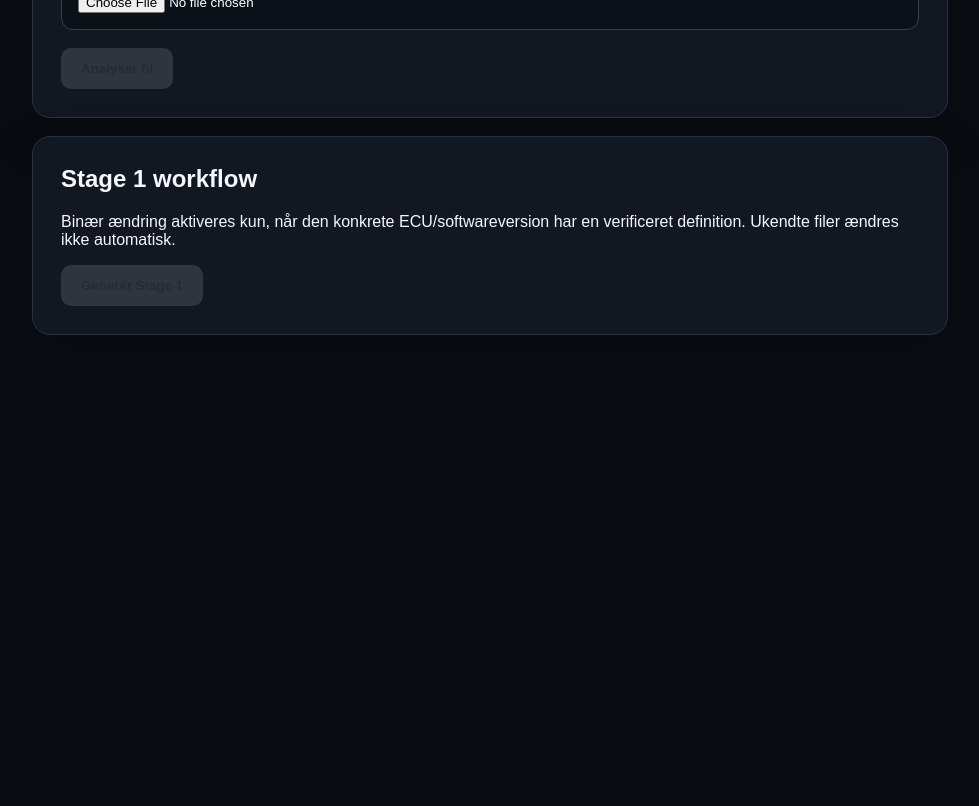
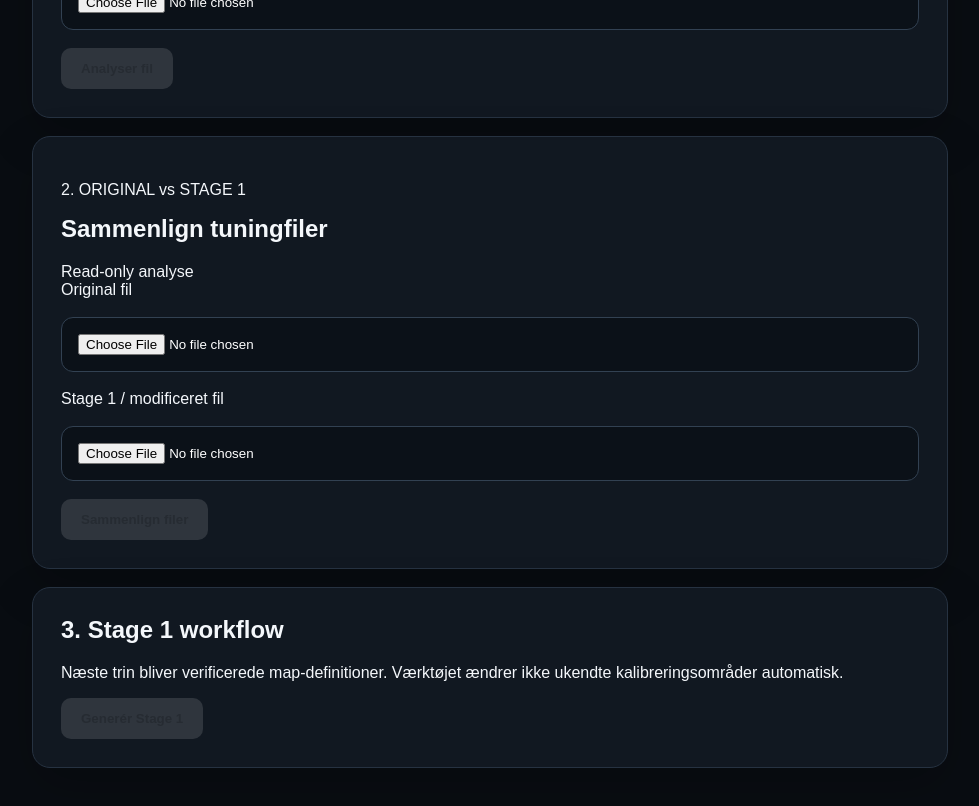
Before and after one commit to lundsmedia/vesttune, a Next.js app: page / in a window 1280 px wide. Shown: the part 400-1206 px from the top of the page, without its empty margins (150-1129 px from the left). Before the commit the page ends 809 px from the top, so only its background shows below. Built offline with nearby package versions, Linux system fonts and the light colour scheme.

Commit message:
Add original vs Stage 1 comparison UI

```diff
--- a/app/page.tsx
+++ b/app/page.tsx
@@ -2,10 +2,138 @@
 
 import { useState } from 'react';
 
-type Analysis={name:string;size:number;sha256:string;family:string;identifiers:string[]};
+type Analysis = {
+  name: string;
+  size: number;
+  sha256: string;
+  family: string;
+  identifiers: string[];
+  vehicleProfile: string | null;
+  confidence: string;
+  matchedDefinition: string | null;
+};
 
-export default function Home(){
- const [file,setFile]=useState<File|null>(null); const [result,setResult]=useState<Analysis|null>(null); const [loading,setLoading]=useState(false);
- async function analyze(){ if(!file)return; setLoading(true); const fd=new FormData(); fd.append('file',file); const r=await fetch('/api/analyze',{method:'POST',body:fd}); setResult(await r.json()); setLoading(false); }
- return <main className="wrap"><section className="hero"><p className="eyebrow">VESTSJÆLLAND CHIPTUNING</p><h1>Vest Tune File Tool</h1><p className="lead">Upload en original ECU-fil og få fil-ID, fingerprint og ECU-familie analyseret.</p></section><section className="card"><h2>1. Upload ECU-fil</h2><input type="file" accept=".bin,.ori,.mod" onChange={e=>{setFile(e.target.files?.[0]||null);setResult(null)}}/><button disabled={!file||loading} onClick={analyze}>{loading?'Analyserer...':'Analyser fil'}</button>{result&&<div className="result"><div><b>Fil</b><span>{result.name}</span></div><div><b>Størrelse</b><span>{result.size.toLocaleString('da-DK')} bytes</span></div><div><b>ECU-familie</b><span>{result.family}</span></div><div><b>SHA-256</b><code>{result.sha256}</code></div><div><b>Fundne ID&apos;er</b><span>{result.identifiers.length?result.identifiers.join(' · '):'Ingen sikre ID’er fundet'}</span></div></div>}</section><section className="card"><h2>Stage 1 workflow</h2><p>Binær ændring aktiveres kun, når den konkrete ECU/softwareversion har en verificeret definition. Ukendte filer ændres ikke automatisk.</p><button disabled>Generér Stage 1</button></section></main>
+type CompareResult = {
+  originalName: string;
+  modifiedName: string;
+  sameSize: boolean;
+  size: number;
+  changedBytes: number;
+  changedPercent: number;
+  firstDifference: number | null;
+  lastDifference: number | null;
+  changedRanges: { start: number; end: number; bytes: number }[];
+};
+
+export default function Home() {
+  const [file, setFile] = useState<File | null>(null);
+  const [result, setResult] = useState<Analysis | null>(null);
+  const [loading, setLoading] = useState(false);
+
+  const [original, setOriginal] = useState<File | null>(null);
+  const [modified, setModified] = useState<File | null>(null);
+  const [comparison, setComparison] = useState<CompareResult | null>(null);
+  const [compareLoading, setCompareLoading] = useState(false);
+
+  async function analyze() {
+    if (!file) return;
+    setLoading(true);
+    const fd = new FormData();
+    fd.append('file', file);
+    const r = await fetch('/api/analyze', { method: 'POST', body: fd });
+    setResult(await r.json());
+    setLoading(false);
+  }
+
+  async function compareFiles() {
+    if (!original || !modified) return;
+    setCompareLoading(true);
+    const fd = new FormData();
+    fd.append('original', original);
+    fd.append('modified', modified);
+    const r = await fetch('/api/compare', { method: 'POST', body: fd });
+    setComparison(await r.json());
+    setCompareLoading(false);
+  }
+
+  const hex = (n: number | null) => n === null ? '—' : '0x' + n.toString(16).toUpperCase().padStart(6, '0');
+
+  return (
+    <main className="wrap">
+      <section className="hero">
+        <p className="eyebrow">VESTSJÆLLAND CHIPTUNING</p>
+        <h1>Vest Tune File Tool</h1>
+        <p className="lead">Identificér ECU-filer og sammenlign original mod Stage 1 byte-for-byte.</p>
+      </section>
+
+      <section className="card">
+        <h2>1. Analysér ECU-fil</h2>
+        <input type="file" accept=".bin,.ori,.mod" onChange={e => { setFile(e.target.files?.[0] || null); setResult(null); }} />
+        <button disabled={!file || loading} onClick={analyze}>{loading ? 'Analyserer...' : 'Analyser fil'}</button>
+
+        {result && <div className="result">
+          <div><b>Fil</b><span>{result.name}</span></div>
+          <div><b>Størrelse</b><span>{result.size.toLocaleString('da-DK')} bytes</span></div>
+          <div><b>ECU-familie</b><span>{result.family}</span></div>
+          {result.vehicleProfile && <div><b>Køretøjsprofil</b><span>{result.vehicleProfile}</span></div>}
+          <div><b>Match</b><span className={result.matchedDefinition ? 'ok' : ''}>{result.confidence}</span></div>
+          {result.matchedDefinition && <div><b>Definition</b><code>{result.matchedDefinition}</code></div>}
+          <div><b>SHA-256</b><code>{result.sha256}</code></div>
+          <div><b>Fundne ID&apos;er</b><span>{result.identifiers.length ? result.identifiers.join(' · ') : 'Ingen sikre ID’er fundet'}</span></div>
+        </div>}
+      </section>
+
+      <section className="card">
+        <div className="sectionHead">
+          <div>
+            <p className="step">2. ORIGINAL vs STAGE 1</p>
+            <h2>Sammenlign tuningfiler</h2>
+          </div>
+          <span className="badge">Read-only analyse</span>
+        </div>
+
+        <div className="twoCol">
+          <label>
+            <span>Original fil</span>
+            <input type="file" accept=".bin,.ori,.mod" onChange={e => { setOriginal(e.target.files?.[0] || null); setComparison(null); }} />
+          </label>
+          <label>
+            <span>Stage 1 / modificeret fil</span>
+            <input type="file" accept=".bin,.ori,.mod" onChange={e => { setModified(e.target.files?.[0] || null); setComparison(null); }} />
+          </label>
+        </div>
+
+        <button disabled={!original || !modified || compareLoading} onClick={compareFiles}>
+          {compareLoading ? 'Sammenligner...' : 'Sammenlign filer'}
+        </button>
+
+        {comparison && <div className="compareBox">
+          <div className="metricGrid">
+            <div className="metric"><small>Ændrede bytes</small><strong>{comparison.changedBytes.toLocaleString('da-DK')}</strong></div>
+            <div className="metric"><small>Ændret del</small><strong>{comparison.changedPercent.toFixed(4)}%</strong></div>
+            <div className="metric"><small>Første ændring</small><strong>{hex(comparison.firstDifference)}</strong></div>
+            <div className="metric"><small>Sidste ændring</small><strong>{hex(comparison.lastDifference)}</strong></div>
+          </div>
+
+          {!comparison.sameSize && <p className="warning">Filerne har forskellig størrelse. Sammenligningen bruger det fælles område.</p>}
+
+          <h3>Største ændrede områder</h3>
+          <div className="ranges">
+            {comparison.changedRanges.length ? comparison.changedRanges.map((r, i) =>
+              <div className="range" key={i}>
+                <code>{hex(r.start)} → {hex(r.end)}</code>
+                <span>{r.bytes.toLocaleString('da-DK')} bytes</span>
+              </div>
+            ) : <p>Filerne er identiske i det sammenlignede område.</p>}
+          </div>
+        </div>}
+      </section>
+
+      <section className="card">
+        <h2>3. Stage 1 workflow</h2>
+        <p>Næste trin bliver verificerede map-definitioner. Værktøjet ændrer ikke ukendte kalibreringsområder automatisk.</p>
+        <button disabled>Generér Stage 1</button>
+      </section>
+    </main>
+  );
 }
```
